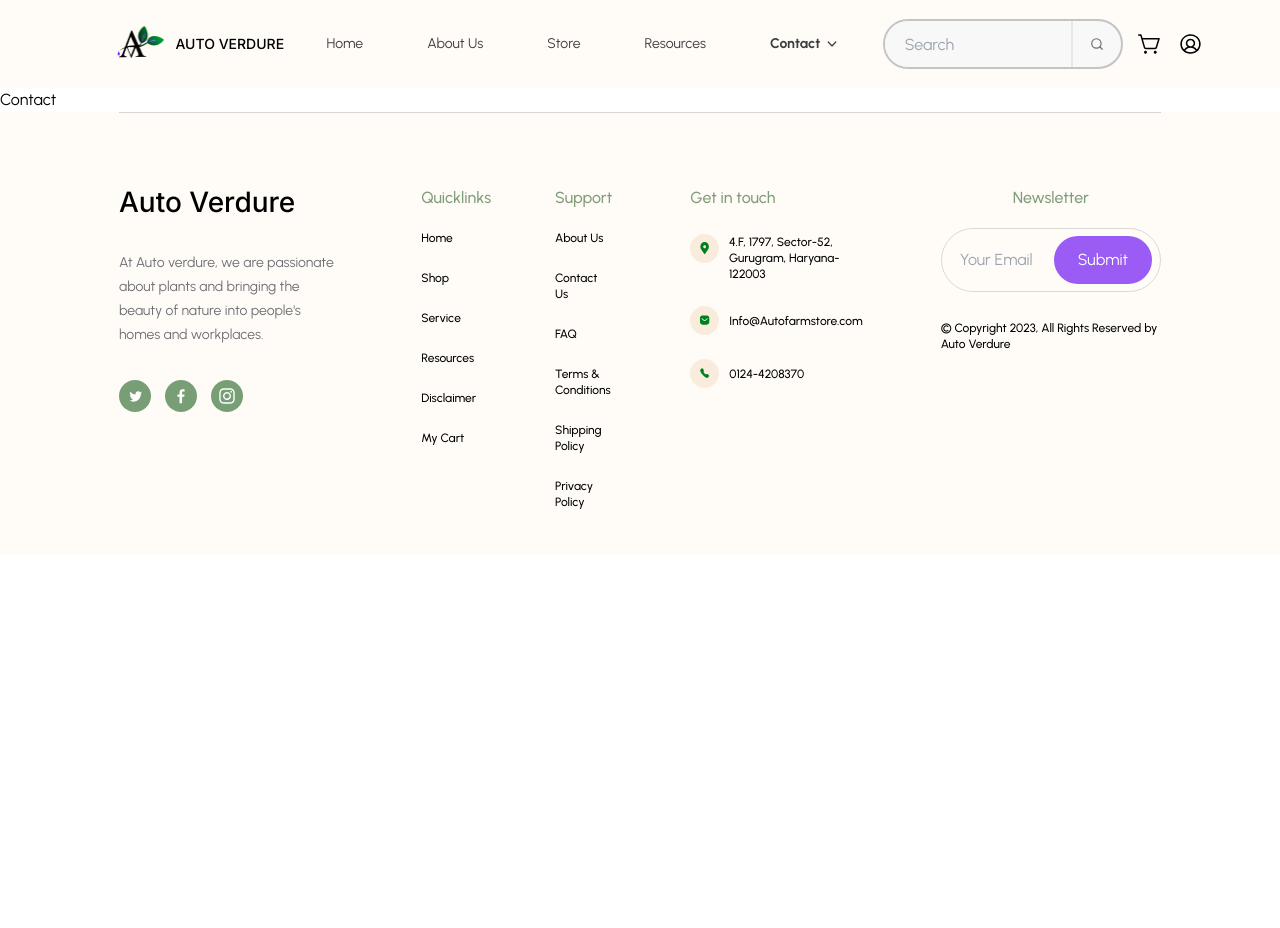
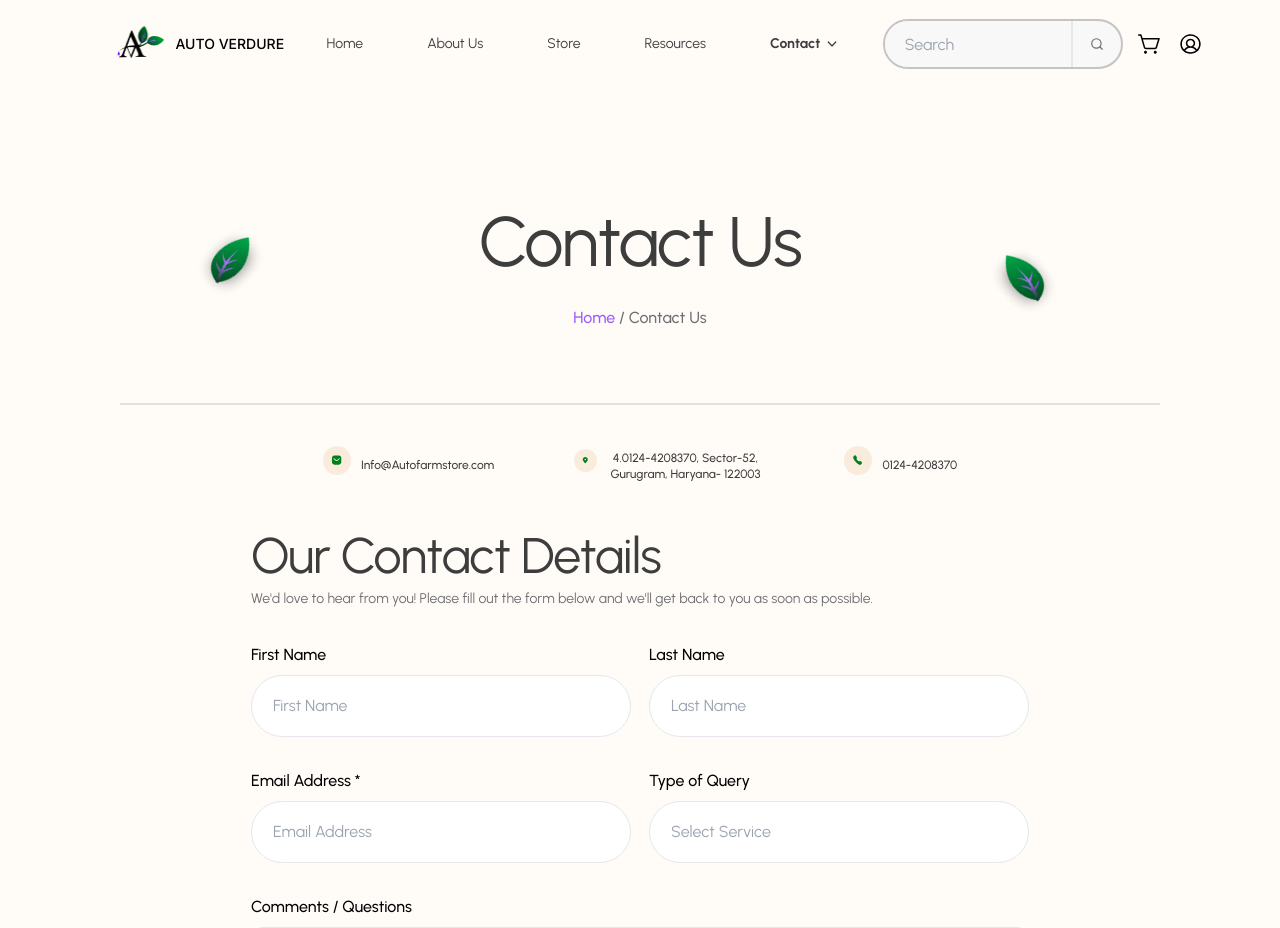
Before and after one commit to div-vik/auto-verdure, a Next.js app: page /contact in a window 1280 px wide. Shown: the top 928 px of the page. Before the commit the page ends 800 px from the top, so only its background shows below. Built offline with nearby package versions, Linux system fonts and the light colour scheme.

Commit message:
Complete contact page design

```diff
--- a/app/contact/page.jsx
+++ b/app/contact/page.jsx
@@ -1,7 +1,167 @@
+import Image from "next/image";
+import Link from "next/link";
 import React from "react";
 
-const Contact = () => {
-  return <div>Contact</div>;
+const ContactUs = () => {
+  return (
+    <div className="w-full px-4 pt-[44px] pb-[144px] md:px-[28px] md:py-[116px] xl:px-[119.99px] xl:pt-[114px] xl:pb-[151px] 2xl:px-[200px] 2xl:py-[116px] bg-[#FFFCF8] flex flex-col justify-center items-center">
+      {/* Title */}
+      <div className="max-w-[219px] md:max-w-[382px] w-full relative">
+        <div>
+          <Image
+            className="object-contain absolute -top-[20.5px] -left-[70px] md:top-6 md:-left-[120px] xl:-left-[247px] -rotate-45 md:rotate-45 transform scale-x-100 md:-scale-x-100"
+            src="/leaf.png"
+            alt="leaf"
+            width={58}
+            height={41}
+          />
+        </div>
+        <div className="flex flex-col justify-center items-center">
+          <div className="text-[40px] md:text-[70px] leading-[48px] md:leading-[80px] -tracking-[1px] md:-tracking-[1.75px] font-normal text-primaryGrayscale">
+            <p>Contact Us</p>
+          </div>
+          <div className="mt-3 md:mt-6 text-base font-medium">
+            <p className="text-secondaryGrayscale">
+              <Link href="/">
+                <span className="text-primaryMain">Home</span>
+              </Link>{" "}
+              / Contact Us
+            </p>
+          </div>
+        </div>
+        <div>
+          <Image
+            className="object-contain absolute top-[38.5px] -right-[70px] md:-top-[10px] md:-right-[118px] xl:top-[41.5px] xl:-right-[222px] rotate-45 md:-rotate-45"
+            src="/leaf.png"
+            alt="leaf"
+            width={58}
+            height={41}
+          />
+        </div>
+      </div>
+
+      {/* Horizontal Line */}
+      <div className="mt-[65px] md:mt-[72px] xl:mt-[72.5px] w-full border-[1px] border-black border-opacity-[11%]" />
+
+      {/* Content */}
+      <div className="mt-[23.5px] md:mt-[35px] w-full md:px-[32px] flex flex-col justify-center items-center">
+        {/* Mail, Location, Phone */}
+        <div className="max-w-[210px] md:max-w-[696px] w-full flex flex-col md:flex-row gap-y-[29px] md:gap-x-[80px] justify-center items-center">
+          <div className="flex flex-col md:flex-row md:gap-[10px] justify-center items-center md:items-center">
+            <div className="w-fit p-[8.06px] bg-[#F9ECDD] rounded-full">
+              <Image
+                src="/mail.svg"
+                alt="mail"
+                width={12.083}
+                height={12.083}
+              />
+            </div>
+            <Link
+              className="mt-[10px] text-xs text-primaryGrayscale font-medium"
+              href="mailto:Info@Autofarmstore.com"
+            >
+              Info@Autofarmstore.com
+            </Link>
+          </div>
+
+          <div className="w-[190px] flex flex-col md:flex-row md:gap-[10px] justify-center items-center md:items-center">
+            <div className="w-fit p-[8.06px] bg-[#F9ECDD] rounded-full">
+              <Image
+                src="/location.svg"
+                alt="location"
+                width={12.083}
+                height={12.083}
+              />
+            </div>
+            <p className="mt-[10px] text-xs text-center text-primaryGrayscale font-medium">
+              4.0124-4208370, Sector-52, Gurugram, Haryana- 122003
+            </p>
+          </div>
+
+          <div className="flex flex-col md:flex-row md:gap-[10px] justify-center items-center">
+            <div className="w-fit p-[8.06px] bg-[#F9ECDD] rounded-full">
+              <Image
+                src="/telephone.svg"
+                alt="telephone"
+                width={12.083}
+                height={12.083}
+              />
+            </div>
+            <p className="mt-[10px] text-xs text-primaryGrayscale font-medium">
+              0124-4208370
+            </p>
+          </div>
+        </div>
+
+        {/* Contact Details */}
+        <div className="mt-[50.5px] max-w-[364px] md:max-w-[714px] xl:max-w-[778px] w-full flex flex-col justify-center items-center md:justify-normal md:items-start">
+          <div className="w-full flex flex-col gap-y-[7px] justify-center items-center md:justify-normal md:items-start">
+            <p className="text-[40px] md:text-[50px] leading-[48px] -tracking-[1px] font-normal text-primaryGrayscale">
+              Our Contact Details
+            </p>
+            <p className="text-sm leading-6 text-center md:text-start font-normal text-secondaryGrayscale">
+              We&apos;d love to hear from you! Please fill out the form below
+              and we&apos;ll get back to you as soon as possible.
+            </p>
+          </div>
+
+          <div className="mt-8 w-full flex flex-col gap-8">
+            <div className="w-full flex flex-col md:flex-row gap-[18px]">
+              <div className="w-full flex flex-col gap-[8px]">
+                <label className="text-base font-medium">First Name</label>
+                <input
+                  className="text-base px-[21px] py-[18px] text-secondaryGrayscale border-[1px] rounded-[100px] bg-white"
+                  type="text"
+                  placeholder="First Name"
+                />
+              </div>
+              <div className="w-full flex flex-col gap-[8px]">
+                <label className="text-base font-medium">Last Name</label>
+                <input
+                  className="text-base px-[21px] py-[18px] text-secondaryGrayscale border-[1px] rounded-[100px] bg-white"
+                  type="text"
+                  placeholder="Last Name"
+                />
+              </div>
+            </div>
+            <div className="w-full flex flex-col md:flex-row gap-[18px]">
+              <div className="w-full flex flex-col gap-[8px]">
+                <label className="text-base font-medium">Email Address *</label>
+                <input
+                  className="text-base px-[21px] py-[18px] text-secondaryGrayscale border-[1px] rounded-[100px] bg-white"
+                  type="text"
+                  placeholder="Email Address"
+                />
+              </div>
+              <div className="w-full flex flex-col gap-[8px]">
+                <label className="text-base font-medium">Type of Query</label>
+                <input
+                  className="text-base px-[21px] py-[18px] text-secondaryGrayscale border-[1px] rounded-[100px] bg-white"
+                  type="text"
+                  placeholder="Select Service"
+                />
+              </div>
+            </div>
+            <div className="w-full flex flex-col gap-[8px]">
+              <label className="text-base font-medium">
+                Comments / Questions
+              </label>
+              <textarea
+                rows={10}
+                className="text-base px-[21px] py-[18px] rounded-xl text-secondaryGrayscale border-[1px] bg-white"
+                type="text"
+                placeholder="Comments / Questions"
+              />
+            </div>
+          </div>
+
+          <button className="mt-8 px-[42px] py-[18px] rounded-[100px] bg-primaryMain text-white">
+            Send Message
+          </button>
+        </div>
+      </div>
+    </div>
+  );
 };
 
-export default Contact;
+export default ContactUs;
```
